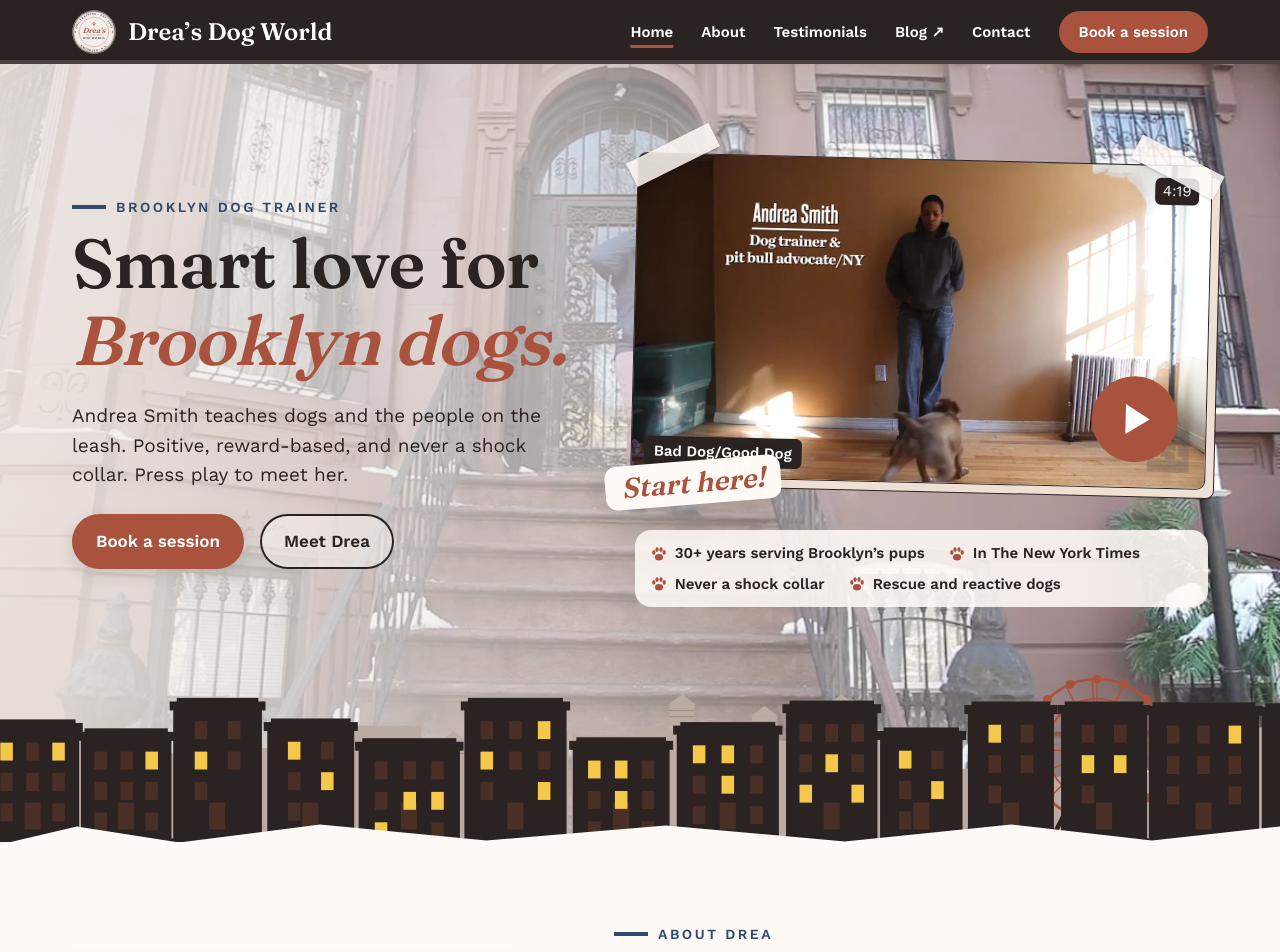
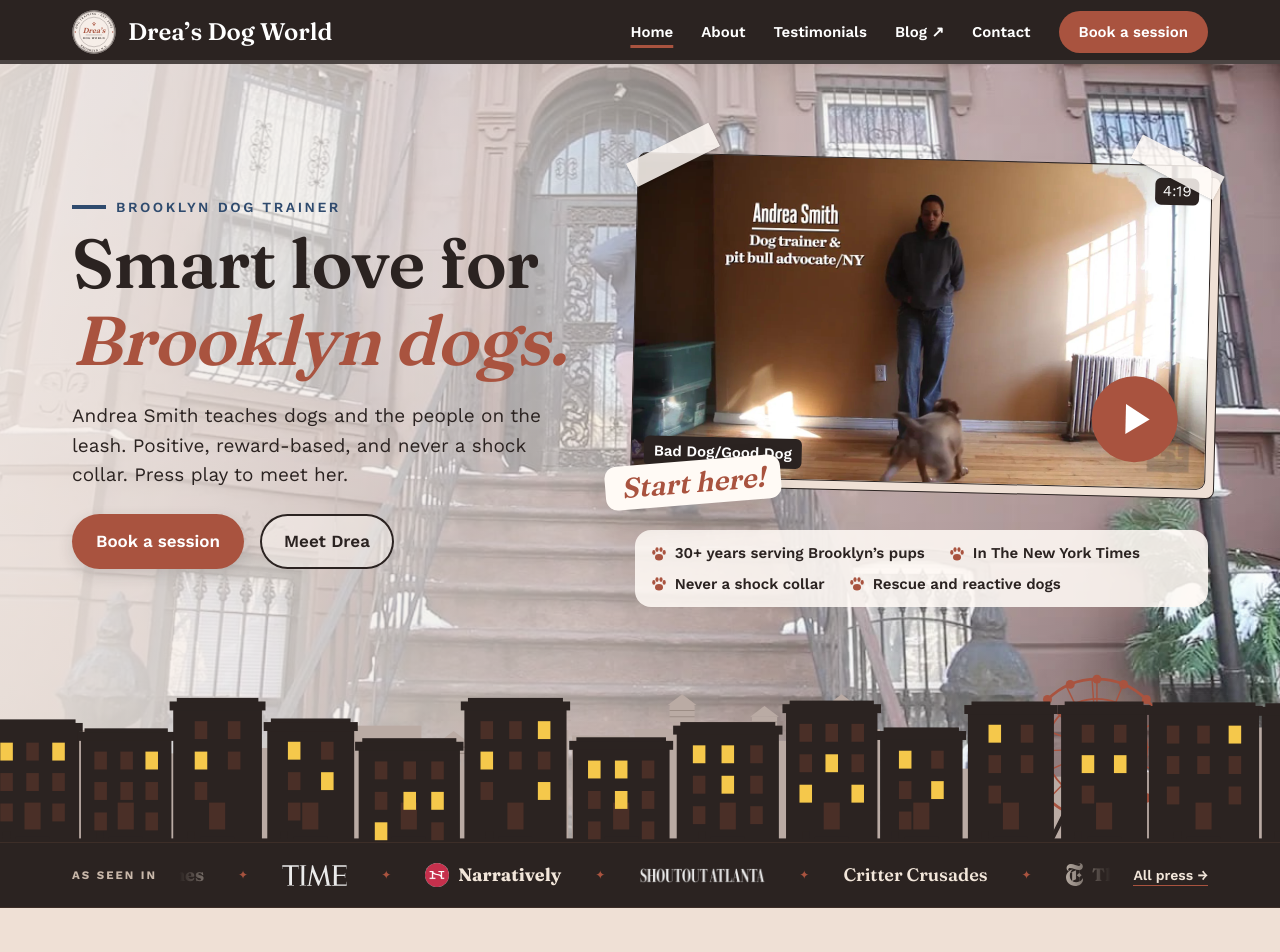
Before and after one commit to Novus-NYC/Drea-Dog-World, a Next.js app: page / in a window 1280 px wide. Shown: the top 952 px of the page. Built offline with nearby package versions, Linux system fonts and the light colour scheme.

Commit message:
feat: add scrolling press banner and reorder homepage sections

```diff
--- a/src/app/globals.css
+++ b/src/app/globals.css
@@ -188,6 +188,39 @@
     }
   }
 
+  /* ---------- Press strip (under the homepage hero) ---------- */
+
+  .press-marquee {
+    overflow: hidden;
+    mask-image: linear-gradient(90deg, transparent, #000 7%, #000 93%, transparent);
+  }
+
+  .press-track {
+    display: flex;
+    width: max-content;
+    animation: marquee 38s linear infinite;
+  }
+
+  .press-bar:hover .press-track,
+  .press-bar:focus-within .press-track {
+    animation-play-state: paused;
+  }
+
+  @media (prefers-reduced-motion: reduce) {
+    .press-marquee {
+      overflow-x: auto;
+      mask-image: none;
+    }
+
+    .press-track {
+      animation: none;
+    }
+
+    .press-track > .press-set:last-child {
+      display: none;
+    }
+  }
+
   /* ---------- Paw trail (press section) ---------- */
 
   .paw-step {
@@ -306,6 +339,12 @@
   }
 }
 
+@keyframes marquee {
+  to {
+    transform: translateX(-50%);
+  }
+}
+
 @keyframes paw-step {
   from {
     opacity: 0;
--- a/src/app/page.tsx
+++ b/src/app/page.tsx
@@ -2,19 +2,17 @@ import AboutPreview from "@/lib/components/home/about-preview"
 import CommonIssues from "@/lib/components/home/common-issues"
 import Contact from "@/lib/components/home/contact"
 import Hero from "@/lib/components/home/hero"
-import PressClippings from "@/lib/components/home/press-clippings"
+import PressStrip from "@/lib/components/home/press-strip"
 import Reviews from "@/lib/components/home/reviews"
 import Socials from "@/lib/components/home/socials"
-import WatchVideos from "@/lib/components/home/watch-videos"
 
 export default function HomePage() {
   return (
     <>
       <Hero />
+      <PressStrip />
+      <CommonIssues />
       <AboutPreview />
-      <CommonIssues />
-      <WatchVideos />
-      <PressClippings />
       <Reviews />
       <Socials />
       <Contact />
--- a/src/lib/components/home/common-issues.tsx
+++ b/src/lib/components/home/common-issues.tsx
@@ -9,7 +9,7 @@ export default function CommonIssues() {
     <section
       id="issues"
       aria-labelledby="issues-heading"
-      className="torn-edges relative -mt-[22px] bg-band pb-24 pt-28 lg:pb-[110px] lg:pt-[120px]"
+      className="relative bg-band pb-24 pt-24 lg:pb-[110px] lg:pt-[110px]"
     >
       <div className="mx-auto max-w-content px-gutter">
         <Eyebrow>Common issues</Eyebrow>
--- /dev/null
+++ b/src/lib/components/home/press-strip.tsx
@@ -0,0 +1,95 @@
+import Image from "next/image"
+import Link from "next/link"
+import OutletLogo from "@/lib/components/icons/outlet-logo"
+import { press, routes, type PressMention } from "@/lib/site-data"
+
+// Time and ShoutoutAtlanta are drawn with their own wordmarks; the NYT and Narratively get their
+// logo mark plus the name. The wordmark files are dark, so a filter turns them cream on the dark bar.
+const wordmarks: Record<string, { src: string; width: number; height: number }> = {
+  "Time Magazine": { src: "/images/press-time-wordmark.svg", width: 65, height: 20 },
+  ShoutoutAtlanta: { src: "/images/press-shoutoutatlanta-wordmark.png", width: 126, height: 15 },
+}
+
+// The order the outlets pass by in the strip (the About page keeps its own order).
+const stripOrder = ["The New York Times", "Time Magazine", "Narratively", "ShoutoutAtlanta", "Critter Crusades"]
+const outlets = stripOrder.flatMap((name) => press.filter((item) => item.outlet === name))
+
+function OutletMark({ item }: { item: PressMention }) {
+  const wordmark = wordmarks[item.outlet]
+  if (wordmark) {
+    return (
+      <Image
+        src={wordmark.src}
+        alt=""
+        width={wordmark.width}
+        height={wordmark.height}
+        unoptimized
+        className="[filter:brightness(0)_invert(0.92)]"
+      />
+    )
+  }
+
+  const hasLogo = item.logo === "nyt" || item.outlet === "Narratively"
+  return (
+    <>
+      {hasLogo && <OutletLogo item={item} size={24} />}
+      <span className={`font-display text-lg ${item.logo === "critter" ? "font-semibold" : "font-bold"}`}>{item.outlet}</span>
+    </>
+  )
+}
+
+// One full pass of the outlets. It is drawn twice so the loop never shows a gap,
+// and both copies are hidden from screen readers (the sentence below reads the list once).
+function Track() {
+  const itemClass = "flex items-center gap-[9px] whitespace-nowrap no-underline"
+
+  return (
+    <div aria-hidden="true" className="press-set flex items-center gap-[34px] pr-[34px]">
+      {outlets.map((item) => (
+        <div key={item.outlet} className="flex items-center gap-[34px]">
+          {item.url ? (
+            <a href={item.url} target="_blank" rel="noreferrer" tabIndex={-1} className={itemClass}>
+              <OutletMark item={item} />
+            </a>
+          ) : (
+            <span className={itemClass}>
+              <OutletMark item={item} />
+            </span>
+          )}
+          <span className="text-xs text-red">✦</span>
+        </div>
+      ))}
+    </div>
+  )
+}
+
+const outletList = outlets.map((item) => item.outlet).join(", ").replace(/, ([^,]*)$/, " and $1")
+
+// A thin dark press bar under the hero that matches the skyline and footer.
+export default function PressStrip() {
+  return (
+    <section
+      aria-label="Press"
+      className="press-bar border-y border-[#3d2e28] bg-ink text-[#f2e6da]"
+    >
+      <div className="mx-auto flex h-16 max-w-content items-center gap-[22px] px-gutter max-md:px-0">
+        <span className="shrink-0 text-[11.5px] font-bold uppercase tracking-[0.18em] text-[#c9b8aa] max-md:hidden">
+          As seen in
+        </span>
+        <div className="press-marquee relative min-w-0 flex-1">
+          <p className="sr-only">As seen in {outletList}.</p>
+          <div className="press-track">
+            <Track />
+            <Track />
+          </div>
+        </div>
+        <Link
+          href={`${routes.about}#press`}
+          className="shrink-0 border-b-[1.5px] border-red text-sm font-semibold no-underline max-md:hidden"
+        >
+          All press →
+        </Link>
+      </div>
+    </section>
+  )
+}
```
Also changed, not shown: public/images/press-shoutoutatlanta-wordmark.png (added), public/images/press-time-wordmark.svg (added).
